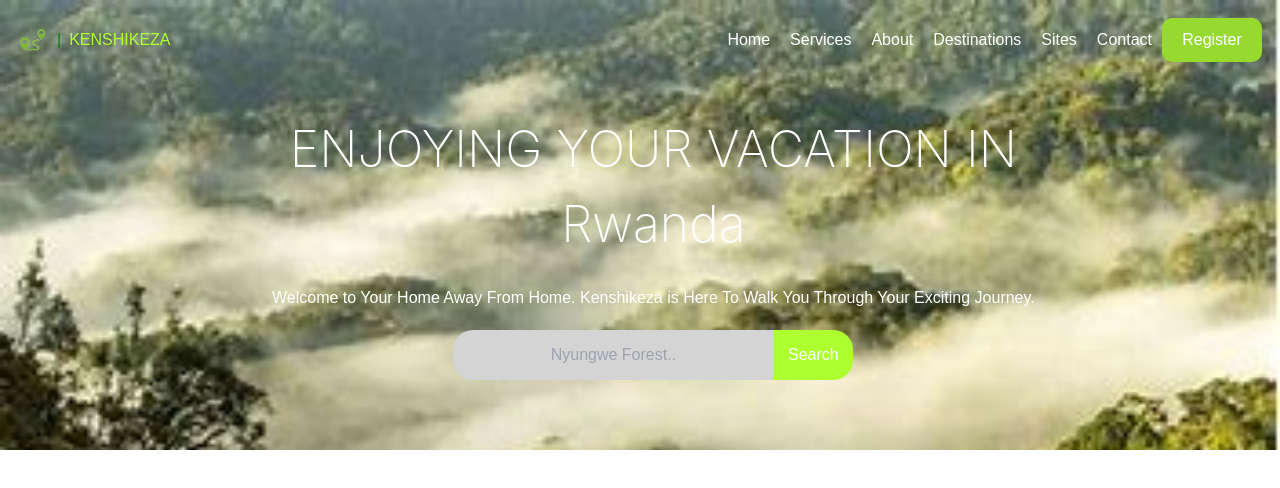
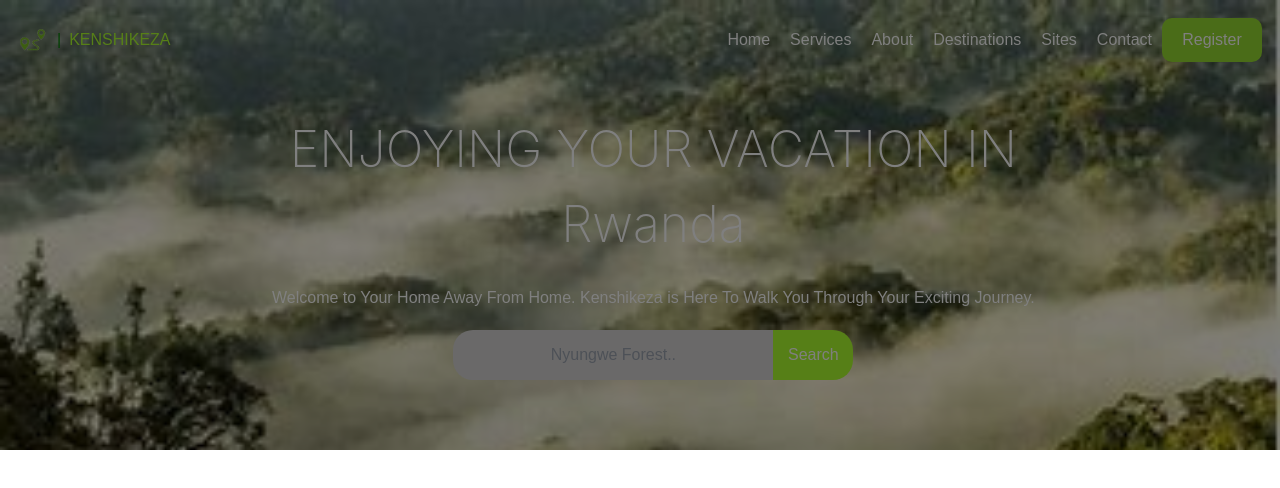
Before and after one commit to SIGYE/Keshikeza, a React (Create React App) app: page / in a window 1280 px wide. Shown: the top 488 px of the page. Built offline with nearby package versions, Linux system fonts and the light colour scheme.

Commit message:
overlay-effect

```diff
--- a/src/components/Homepage/Homepage.css
+++ b/src/components/Homepage/Homepage.css
@@ -5,6 +5,7 @@
     background-size: cover;
     width: 100%;
     height: 450px;
+    object-fit: cover;
   }
 
   .top::before {
@@ -15,7 +16,5 @@
     width: 100%;
     height: 450px;
     background-color: rgba(0, 0, 0, 0.5);
-    z-index: -1; /* Set a negative z-index to place it behind the content */
+    z-index: 0.5;
   }
-
-  /* Rest of your styles */
--- a/src/components/Homepage/Homepage.jsx
+++ b/src/components/Homepage/Homepage.jsx
@@ -1,6 +1,7 @@
 import DisplayContent from "../DisplayContent/DisplayContent";
 import Navbar from "../Navbar/Navbar";
 import './Homepage.css';
+
 
 
 
```
